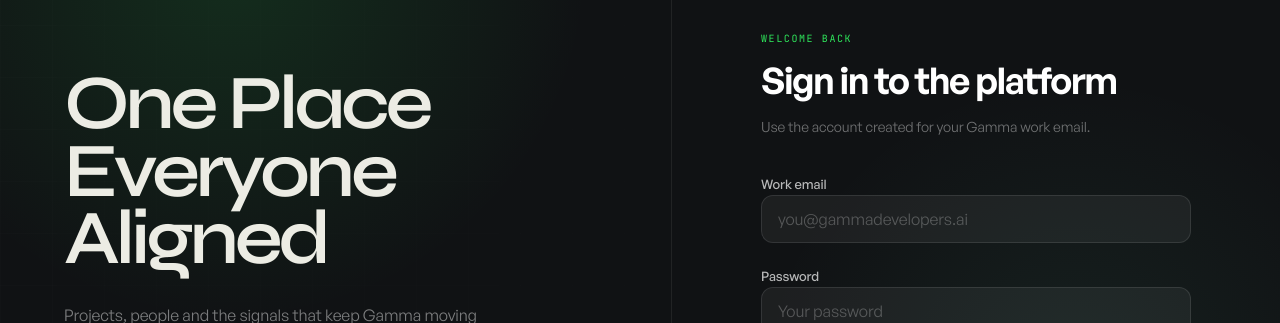
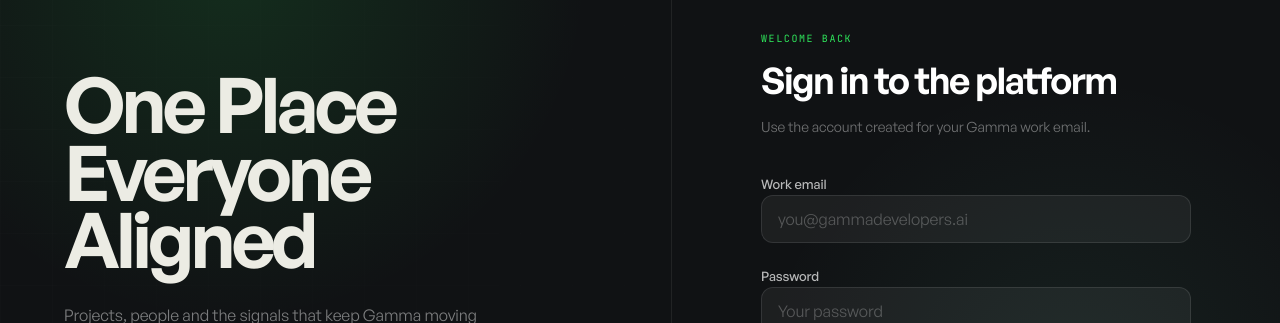
Before and after one commit to gammadevelopers-1/GD, a Next.js app: page /login in a window 1280 px wide. Shown: the part 183-506 px from the top of the page. Built offline with nearby package versions, Linux system fonts and the light colour scheme; no server answers.

Commit message:
Fix Font & Routing

```diff
--- a/app/globals.css
+++ b/app/globals.css
@@ -12,10 +12,8 @@
   --font-sans: var(--font-general-sans), ui-sans-serif, system-ui, sans-serif;
   --font-mono: var(--font-jetbrains), ui-monospace, monospace;
   --font-display:
-    var(--font-syne), var(--font-general-sans), ui-sans-serif, system-ui,
-    sans-serif;
+    var(--font-general-sans), ui-sans-serif, system-ui, sans-serif;
 
-  /* Approved GD palette. Use alpha variants of these tokens, not new hues. */
   --color-gd-primary: #2fe85c;
   --color-gd-dark-background: #16181c;
   --color-gd-dark-headline: #ecece4;
@@ -605,7 +603,6 @@ p {
       #000 100%
     );
   }
-
 }
 
 .hero-title-line {
--- a/app/layout.tsx
+++ b/app/layout.tsx
@@ -17,13 +17,6 @@ const generalSans = localFont({
 const jetbrainsMono = localFont({
   src: "./fonts/JetBrainsMono-Regular.ttf",
   variable: "--font-jetbrains",
-  display: "swap",
-});
-
-const syne = localFont({
-  src: "./fonts/Syne-Variable.ttf",
-  variable: "--font-syne",
-  weight: "400 800",
   display: "swap",
 });
 
@@ -56,7 +49,7 @@ export default function RootLayout({
   return (
     <html
       lang="en"
-      className={`${generalSans.variable} ${jetbrainsMono.variable} ${syne.variable}`}
+      className={`${generalSans.variable} ${jetbrainsMono.variable}`}
     >
       <body className="bg-background text-foreground font-body antialiased">
         {children}
--- a/components/layout/site-nav.tsx
+++ b/components/layout/site-nav.tsx
@@ -61,13 +61,7 @@ export function SiteNav() {
         </div>
       </Group>
 
-      <Group className="gap-1 py-1 pr-1 pl-1">
-        <Link
-          href="/login"
-          className="text-muted-foreground hover:text-foreground rounded-full px-3 py-2 text-[13px] font-medium transition-colors sm:px-4 md:text-sm"
-        >
-          Login
-        </Link>
+      <Group className="py-1 pr-1 pl-1">
         <Link
           href={site.calendly}
           data-button-fill
```
